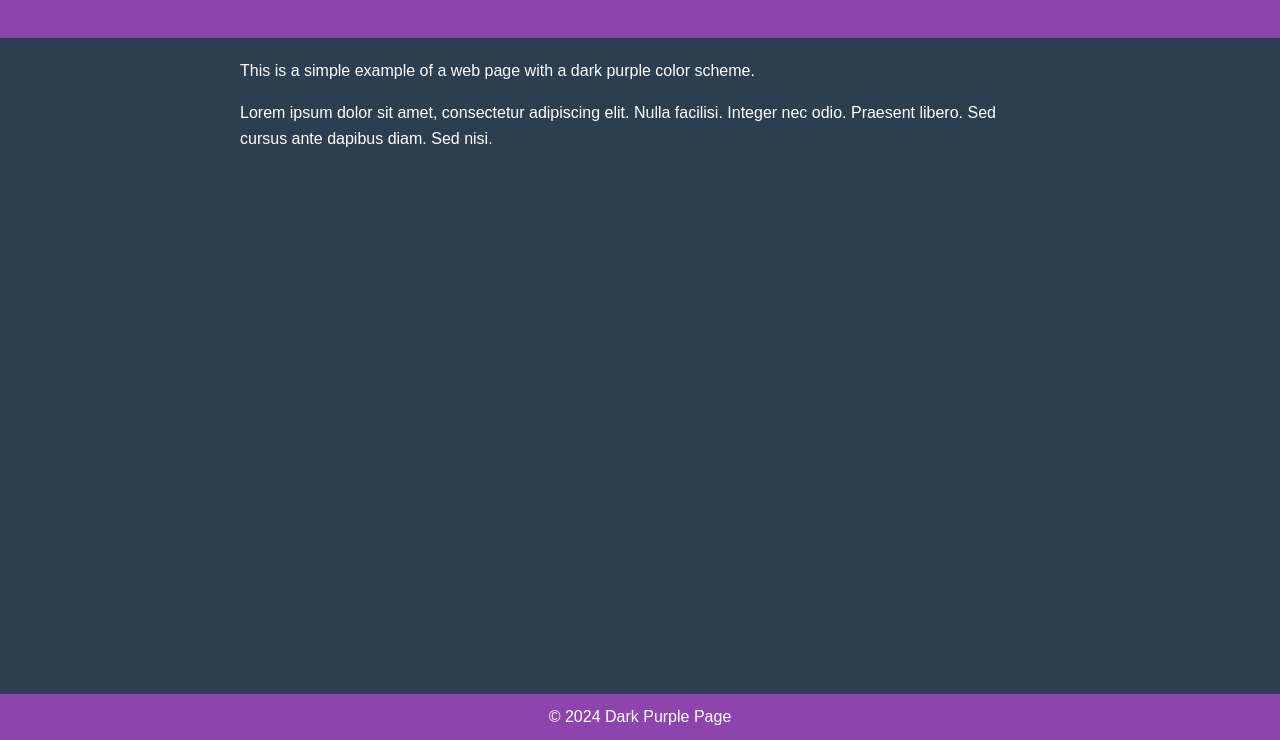
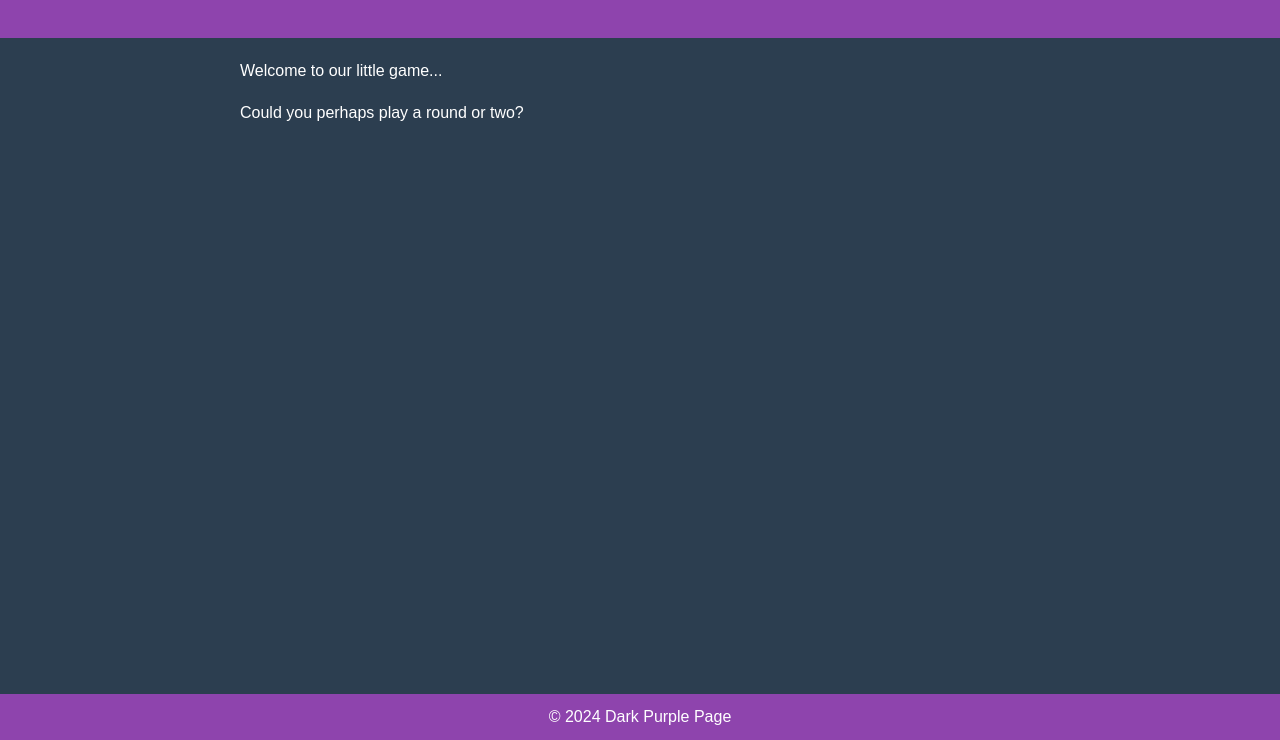
Before and after one commit to Regeq/RussianRoulette, a plain HTML site: page index.html in a window 1280 px wide. Shown: the part 60-800 px from the top of the page. Drawn offline with Linux system fonts and the light colour scheme.

Commit message:
Update index.html

```diff
--- a/index.html
+++ b/index.html
@@ -54,8 +54,8 @@
     </header>
 
     <div class="container">
-        <p>This is a simple example of a web page with a dark purple color scheme.</p>
-        <p>Lorem ipsum dolor sit amet, consectetur adipiscing elit. Nulla facilisi. Integer nec odio. Praesent libero. Sed cursus ante dapibus diam. Sed nisi.</p>
+        <p>Welcome to our little game...</p>
+        <p>Could you perhaps play a round or two?</p>
     </div>
 
     <footer>
```
